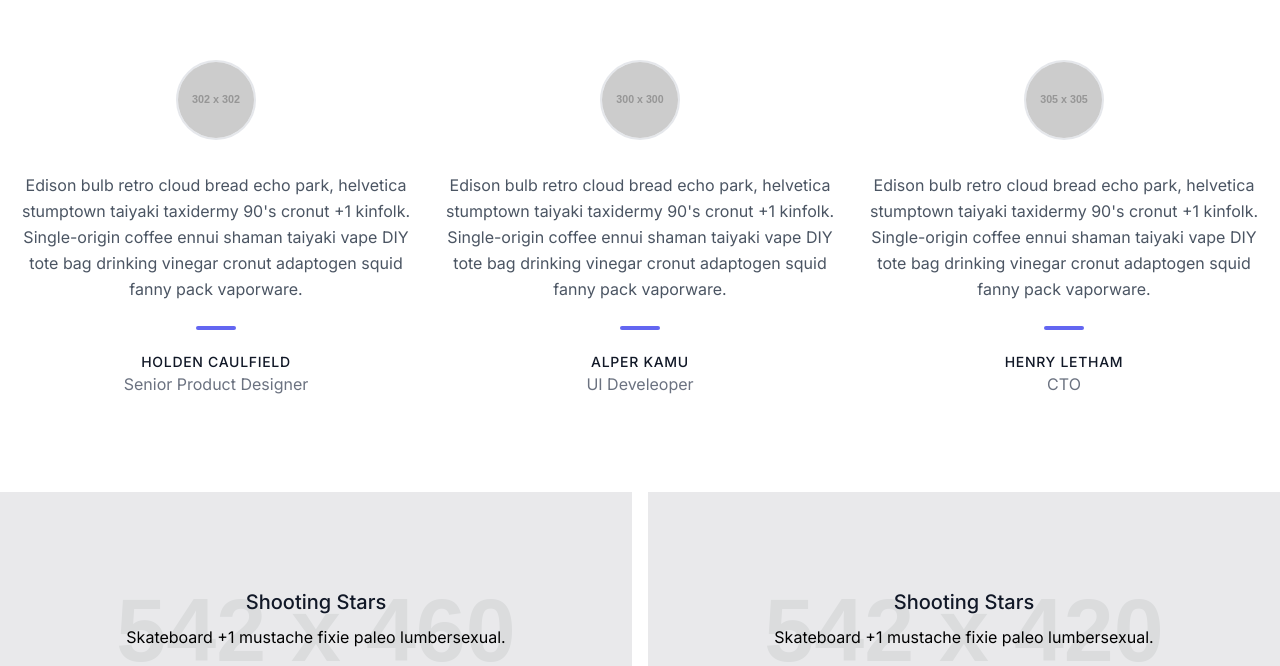
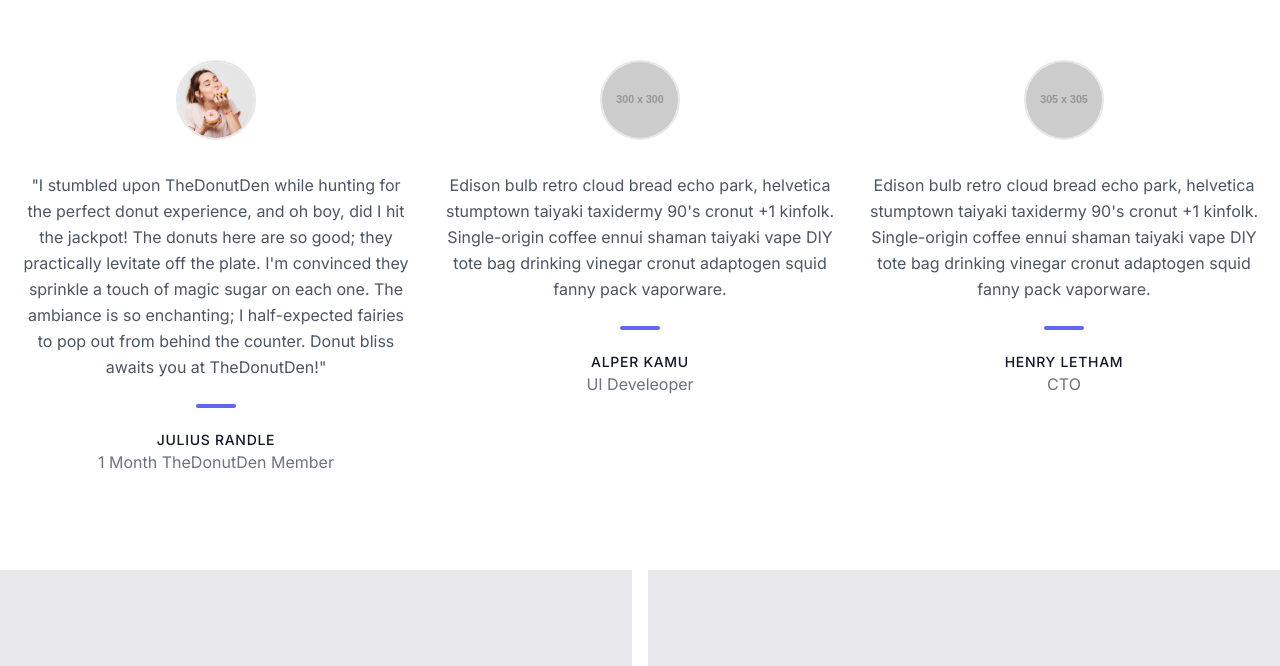
Before and after one commit to divanand13/is218-final---Div-and-Josue, a Next.js app in the folder donutshop/: page / in a window 1280 px wide. Shown: the part 682-1348 px from the top of the page. Built offline with nearby package versions, Linux system fonts and the light colour scheme.

Commit message:
added first testimonial #10

```diff
--- a/donutshop/src/app/components/testimonials.tsx
+++ b/donutshop/src/app/components/testimonials.tsx
@@ -7,11 +7,11 @@ const Testimonials = () => {
           <div className="flex flex-wrap -m-4">
             <div className="lg:w-1/3 lg:mb-0 mb-6 p-4">
               <div className="h-full text-center">
-                <img alt="testimonial" className="w-20 h-20 mb-8 object-cover object-center rounded-full inline-block border-2 border-gray-200 bg-gray-100" src="https://dummyimage.com/302x302"/>
-                <p className="leading-relaxed">Edison bulb retro cloud bread echo park, helvetica stumptown taiyaki taxidermy 90's cronut +1 kinfolk. Single-origin coffee ennui shaman taiyaki vape DIY tote bag drinking vinegar cronut adaptogen squid fanny pack vaporware.</p>
+                <img alt="testimonial" className="w-20 h-20 mb-8 object-cover object-center rounded-full inline-block border-2 border-gray-200 bg-gray-100" src="/images/testimonial1.jpg"/>
+                <p className="leading-relaxed">"I stumbled upon TheDonutDen while hunting for the perfect donut experience, and oh boy, did I hit the jackpot! The donuts here are so good; they practically levitate off the plate. I'm convinced they sprinkle a touch of magic sugar on each one. The ambiance is so enchanting; I half-expected fairies to pop out from behind the counter. Donut bliss awaits you at TheDonutDen!"</p>
                 <span className="inline-block h-1 w-10 rounded bg-indigo-500 mt-6 mb-4"></span>
-                <h2 className="text-gray-900 font-medium title-font tracking-wider text-sm">HOLDEN CAULFIELD</h2>
-                <p className="text-gray-500">Senior Product Designer</p>
+                <h2 className="text-gray-900 font-medium title-font tracking-wider text-sm">JULIUS RANDLE</h2>
+                <p className="text-gray-500">1 Month TheDonutDen Member</p>
               </div>
             </div>
             <div className="lg:w-1/3 lg:mb-0 mb-6 p-4">
```
Also changed, not shown: donutshop/public/images/testimonial1.jpg (added).
